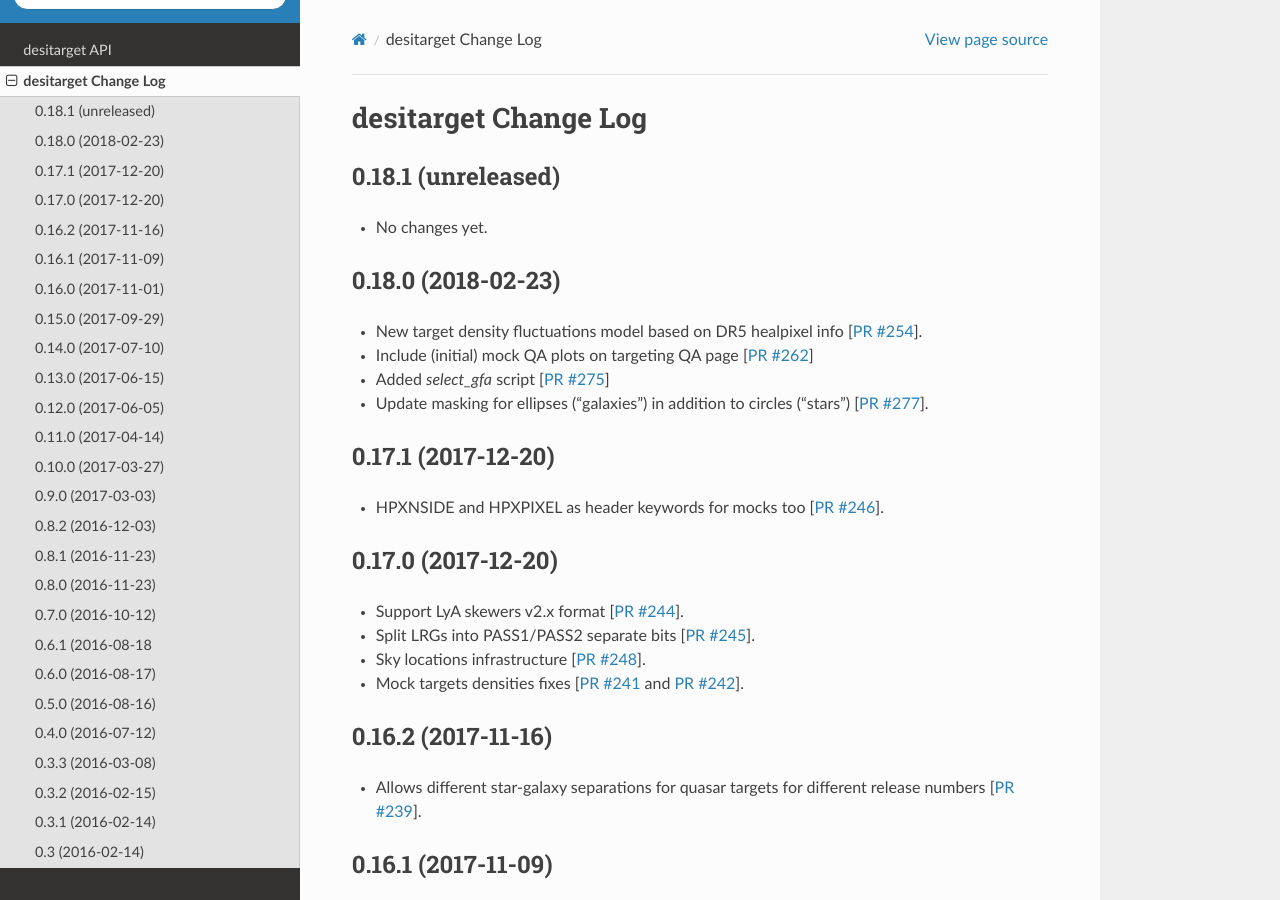
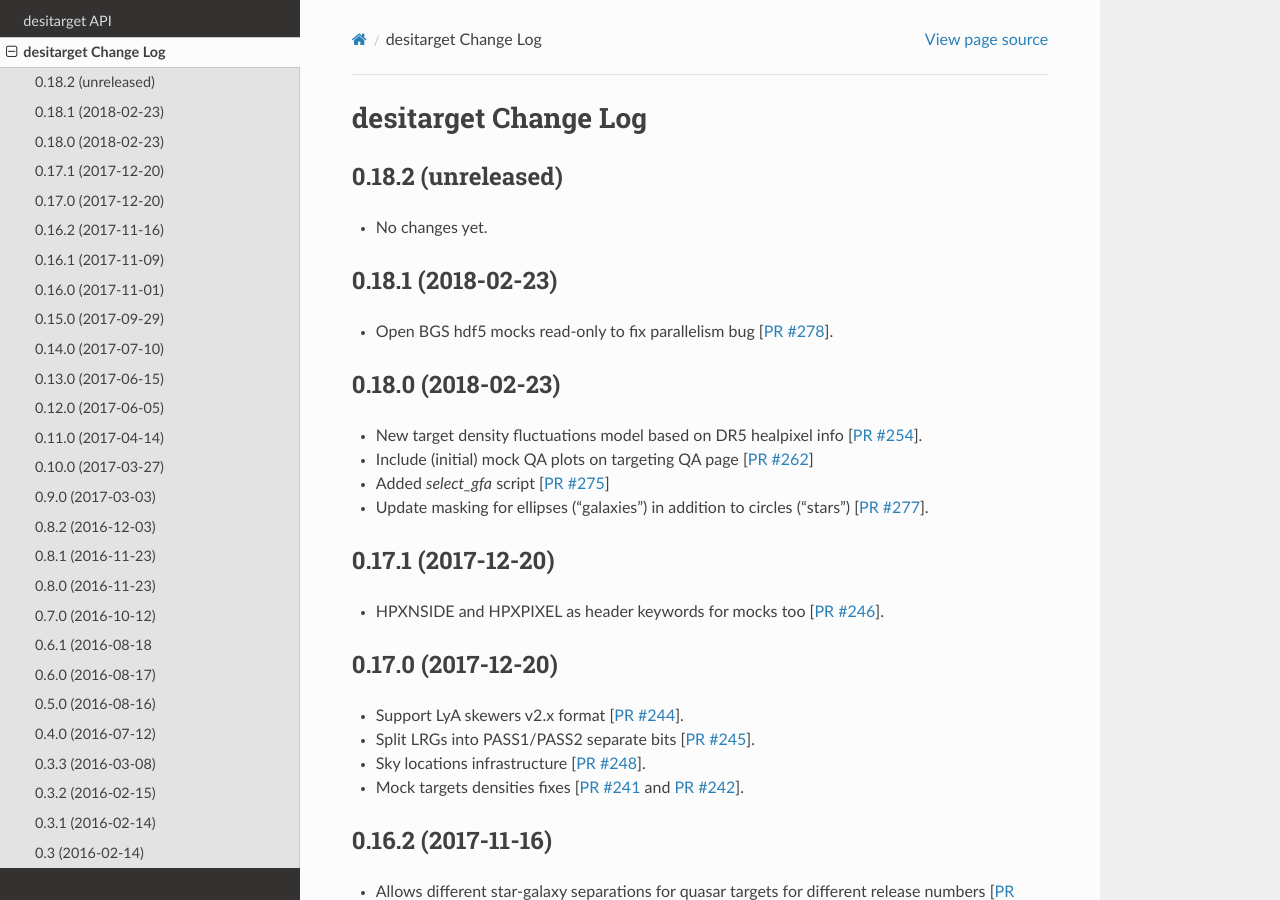
Before and after one commit to desihub/desitarget, a Sphinx documentation site: the page built from doc/changes.rst, in a window 1280 px wide and 900 px high. Built offline with Sphinx 7.4.7 and the Read the Docs theme 2.0.0, drawn with Linux system fonts in a browser that asks for light colours.

Commit message:
update release notes and version for desitarget/0.18.1

```diff
--- a/doc/changes.rst
+++ b/doc/changes.rst
@@ -2,10 +2,17 @@
 desitarget Change Log
 =====================
 
-0.18.1 (unreleased)
+0.18.2 (unreleased)
 -------------------
 
 * No changes yet.
+
+0.18.1 (2018-02-23)
+-------------------
+
+* Open BGS hdf5 mocks read-only to fix parallelism bug [`PR #278`_].
+
+.. _`PR #278`: https://github.com/desihub/desitarget/pull/278
 
 0.18.0 (2018-02-23)
 -------------------
--- a/py/desitarget/_version.py
+++ b/py/desitarget/_version.py
@@ -1 +1 @@
-__version__ = '0.18.0.dev1446'
+__version__ = '0.18.1'
```
